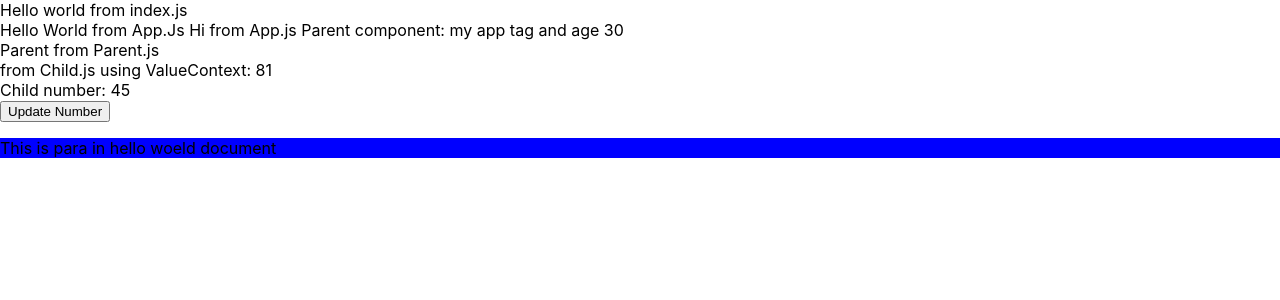
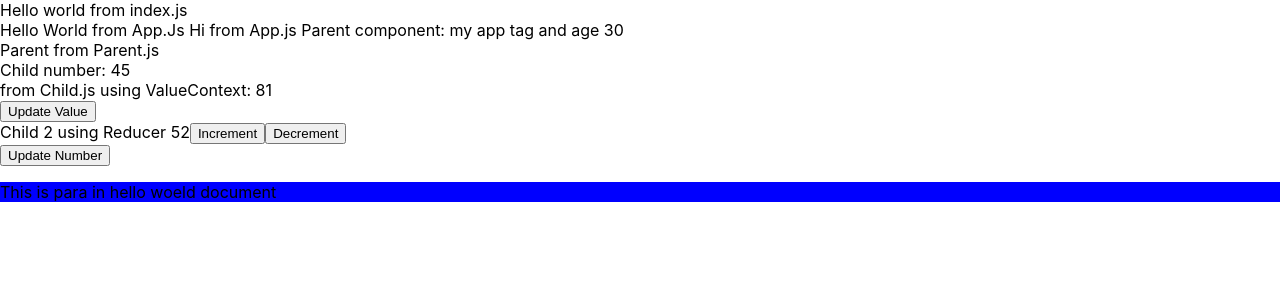
Before and after one commit to Taimur1shah/react-base-app, a React (Create React App) app: page / in a window 1280 px wide. Shown: the top 300 px of the page. Built offline with nearby package versions, Linux system fonts and the light colour scheme.

Commit message:
usecontext and reducer

```diff
--- a/src/App.js
+++ b/src/App.js
@@ -8,7 +8,7 @@ import ValueContext from './ValueContext';
 
   function App(props){
     let[number,setNumber] = useState(45)
-  let value = 81;
+    let value = useState(81);
 
   return (
   <ValueContext.Provider value = {value}>
@@ -16,6 +16,7 @@ import ValueContext from './ValueContext';
     <div>Hello World from App.Js Hi from App.js Parent component: {props.name} and age {props.age}
         <div><Parent num={number}></Parent></div>
     <button onClick={()=>{setNumber(++number)}}>Update Number</button>
+
     </div>
   </ValueContext.Provider>
   );
--- a/src/Child.js
+++ b/src/Child.js
@@ -5,10 +5,12 @@ import ValueContext from './ValueContext';
 
 function Child(props) {
   let value = useContext(ValueContext)
+  let updateValue = value[1];
   return (
   <div >
-    from Child.js using ValueContext: {value} <br/>
-    Child number: {props.num}
+    Child number: {props.num}<br/>
+    from Child.js using ValueContext: {value[0]} <br/>
+    <button onClick={()=>{updateValue(++value[0]) }}>Update Value</button>
   </div>
 );
   }
--- /dev/null
+++ b/src/Child2.js
@@ -0,0 +1,19 @@
+import { type } from '@testing-library/user-event/dist/type';
+import React, { useContext,useReducer } from 'react';
+import numberReducer from './numberReducer';
+
+
+
+function Child2() {
+  let [state,dispatch] = useReducer(numberReducer,52)
+
+  return (
+  <div >
+    Child 2 using Reducer {state}
+    <button onClick={()=>{dispatch({type:"INCREMENT"})}}>Increment</button>
+    <button onClick={()=>{dispatch({type:"DECREMENT"})}}>Decrement</button>
+  </div>
+);
+  }
+
+export default Child2;
--- a/src/Parent.js
+++ b/src/Parent.js
@@ -1,10 +1,12 @@
 import logo from './logo.svg';
 import Child from './Child'
+import Child2 from './Child2';
 
 
 function Parent(props) {
   return <div > Parent from Parent.js
     <Child num={props.num}></Child>
+    <Child2></Child2>
   </div>
 }
 
--- a/src/ValueContext.js
+++ b/src/ValueContext.js
@@ -1,5 +1,5 @@
 import React from 'react'
 
-const ValueContext = React.createContext(20);
+const ValueContext = React.createContext(20,()=>{});
 
 export default ValueContext;
--- /dev/null
+++ b/src/numberReducer.js
@@ -0,0 +1,11 @@
+const numberReducer = (state, action) => {
+    switch (action.type) {
+      case 'INCREMENT':
+        return state + 1
+      case 'DECREMENT':
+        return state - 1
+
+    }
+  }
+
+  export default numberReducer;
```
Also changed, not shown: 1 other file (tests, documents, lock files or other folders).
